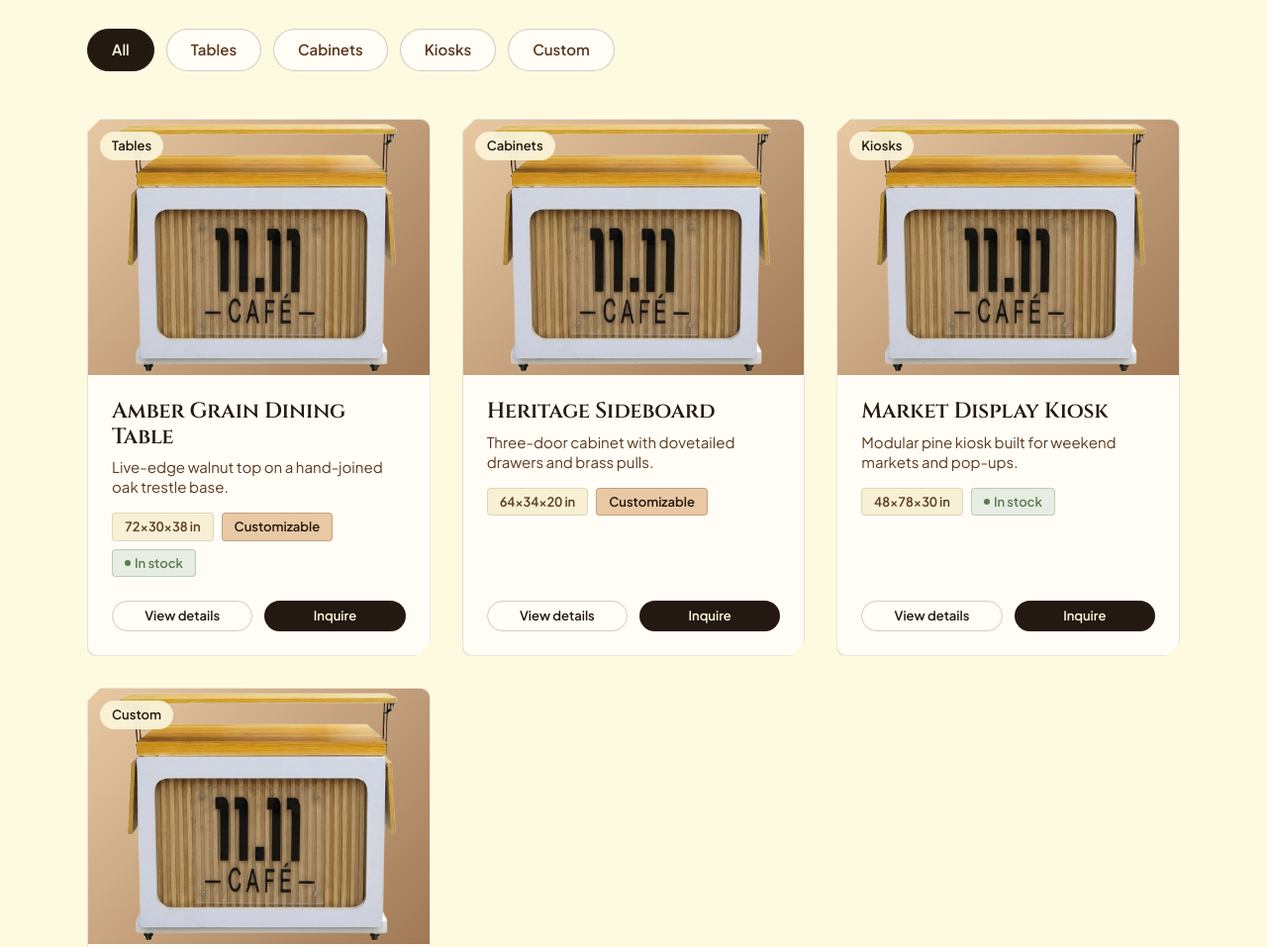
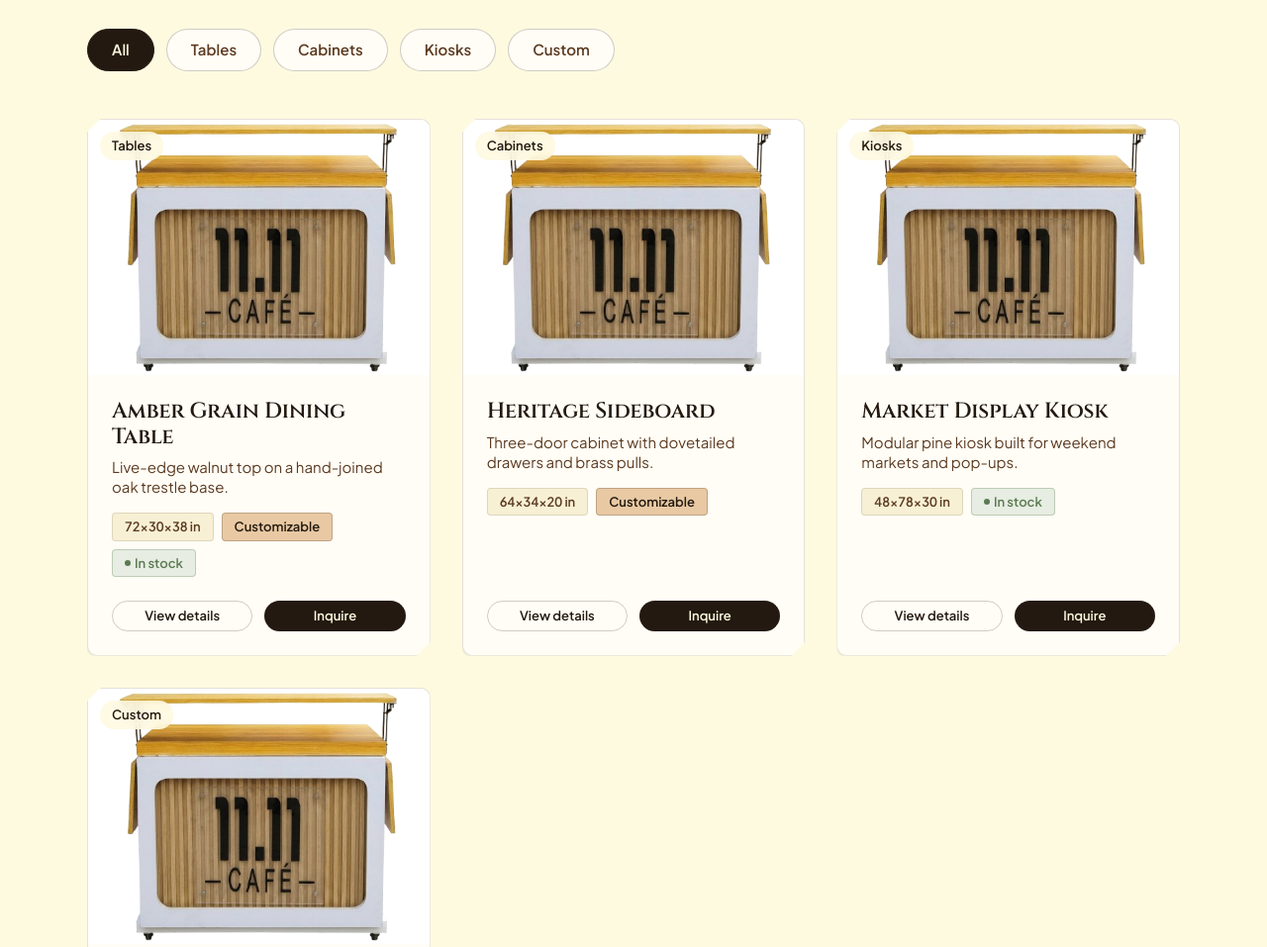
Before and after one commit to Daboss-ca/WMA, a website built with Vite: page index.html in a window 1280 px wide. Shown: the part 968-1925 px from the top of the page at 99% size. Built offline with nearby package versions, Linux system fonts and the light colour scheme.

Commit message:
change tcatalogs bg color into #ffffff

```diff
--- a/src/styles/components/catalog.css
+++ b/src/styles/components/catalog.css
@@ -98,13 +98,14 @@
   position: relative;
   aspect-ratio: 4 / 3;
   overflow: hidden;
-  background: linear-gradient(135deg, var(--accent-soft), var(--color-pine));
+  background: #fff;
 }
 
 .card__media img {
   width: 100%;
   height: 100%;
   object-fit: cover;
+  background: #fff;
   transition: transform var(--duration-slow) var(--ease-out-soft);
 }
 
```
